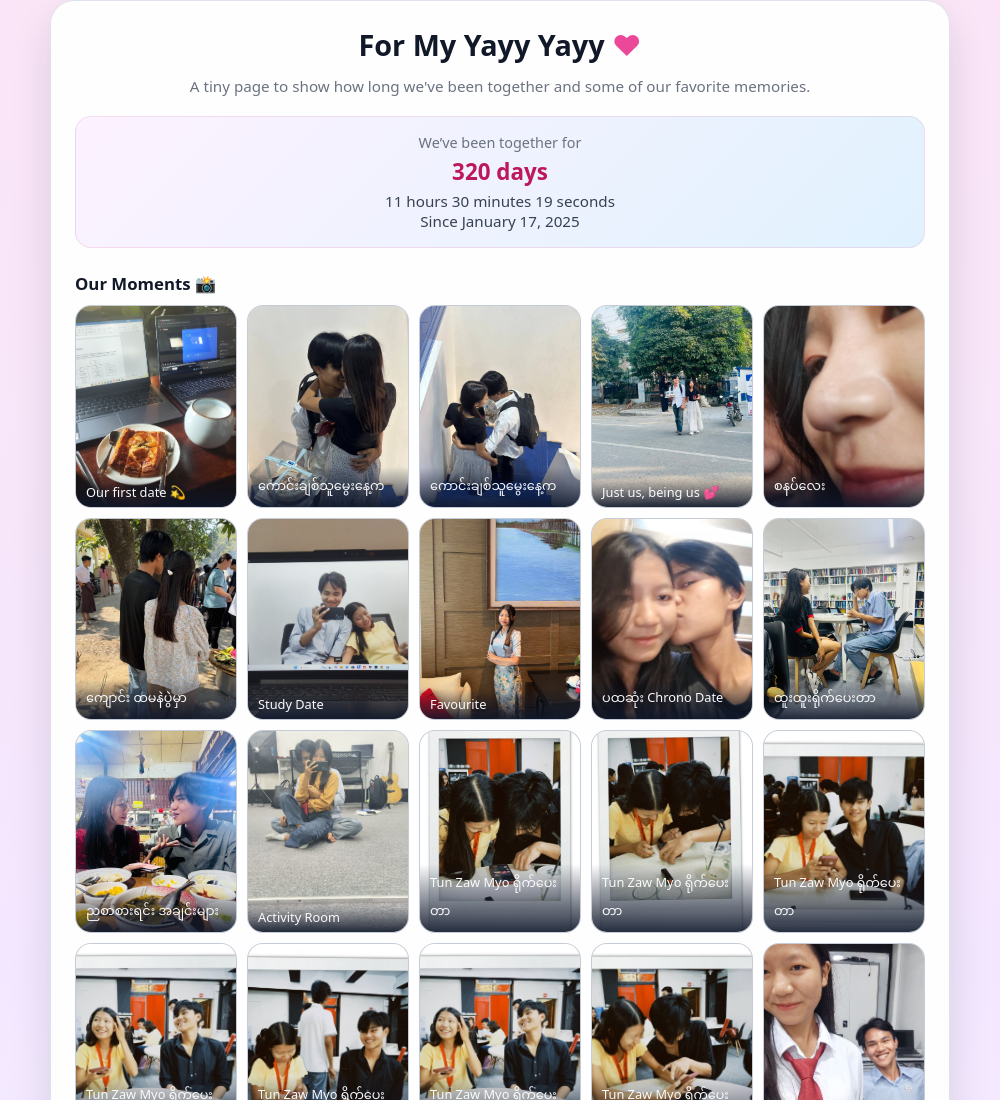
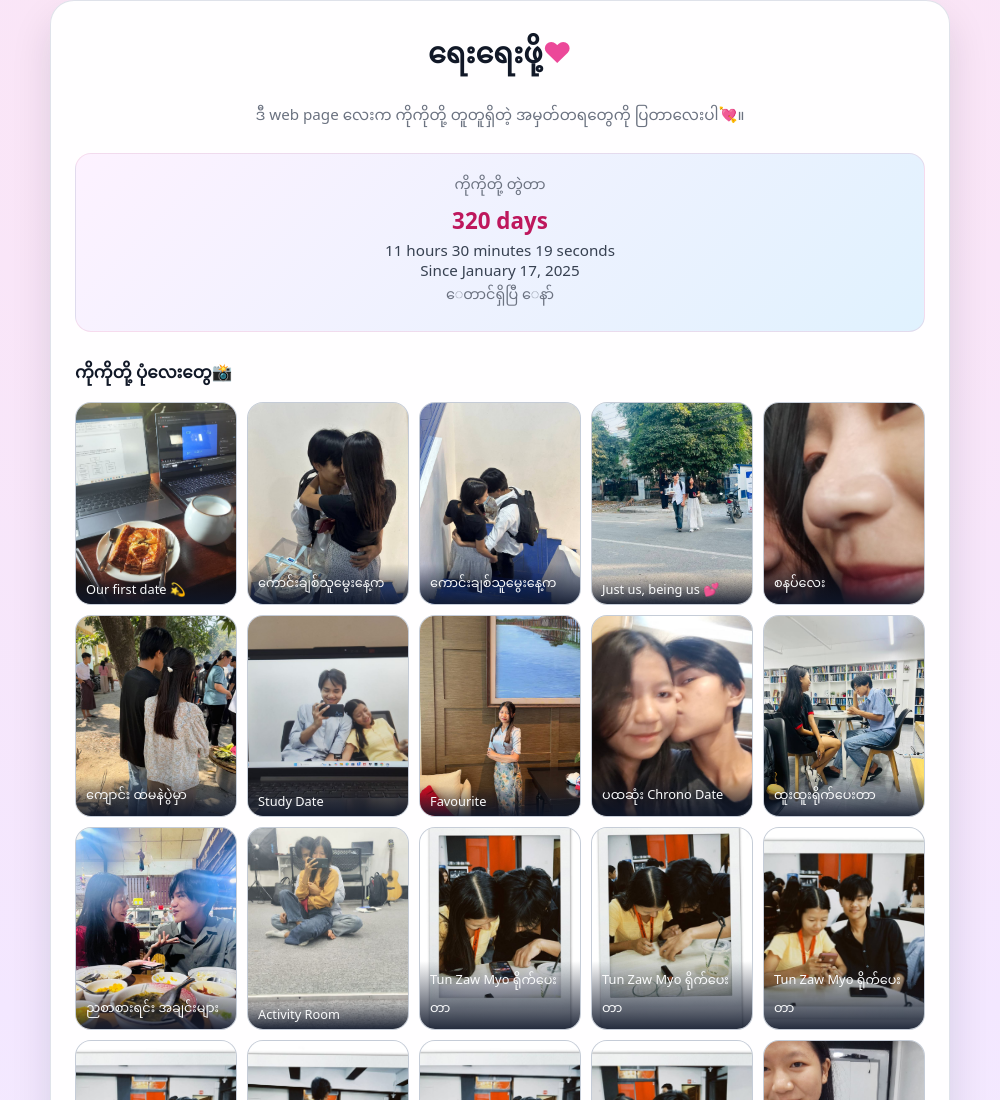
Before and after one commit to thurainhtetko123/yayy_yayy, a plain HTML site: page index.html in a window 1280 px wide. Shown: the top 1100 px of the page, without its empty margins (140-1140 px from the left). Drawn offline with Linux system fonts and the light colour scheme.

Commit message:
change some text to myanmar

```diff
--- a/index.html
+++ b/index.html
@@ -232,21 +232,23 @@
 
 <body>
   <div class="card">
-    <h1 class="title">For My Yayy Yayy <span class="heart">♥</span></h1>
+    <h1 class="title">ရေးရေးဖို့<span class="heart">♥</span></h1>
     <p class="subtitle">
-      A tiny page to show how long we've been together and some of our favorite memories.
+      ဒီ web page လေးက ကိုကိုတို့ တူတူရှိတဲ့ အမှတ်တရတွေကို ပြတာလေးပါ💘။
     </p>
 
     <!-- Relationship counter -->
     <div class="counter-container">
-      <div class="counter-label">We’ve been together for</div>
+      <div class="counter-label">ကိုကိုတို့ တွဲတာ</div>
       <div id="days-together" class="counter-big">0 days</div>
       <div id="time-together" class="counter-small">0 hours 0 minutes 0 seconds</div>
       <div class="counter-small" id="since-date"></div>
+      <div class="counter-label">‌ေတာင်ရှိပြီ ေနာ်</div>
+
     </div>
 
     <!-- Photos -->
-    <h2 class="photos-title">Our Moments 📸</h2>
+    <h2 class="photos-title">ကိုကိုတို့ ပုံလေးတွေ📸</h2>
     <div class="photos-grid" id="photos-grid"></div>
 
     <p class="footer-note">
```
